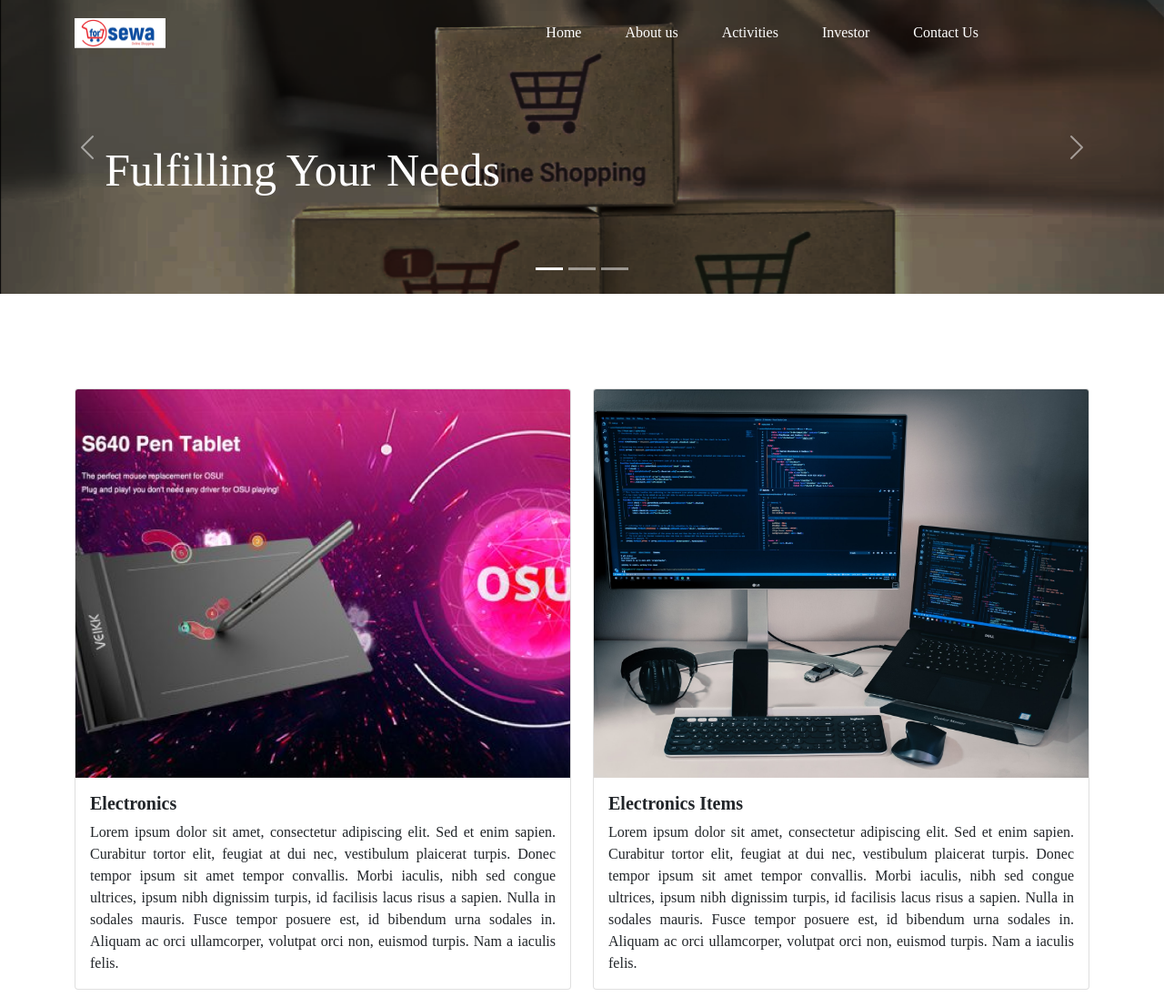
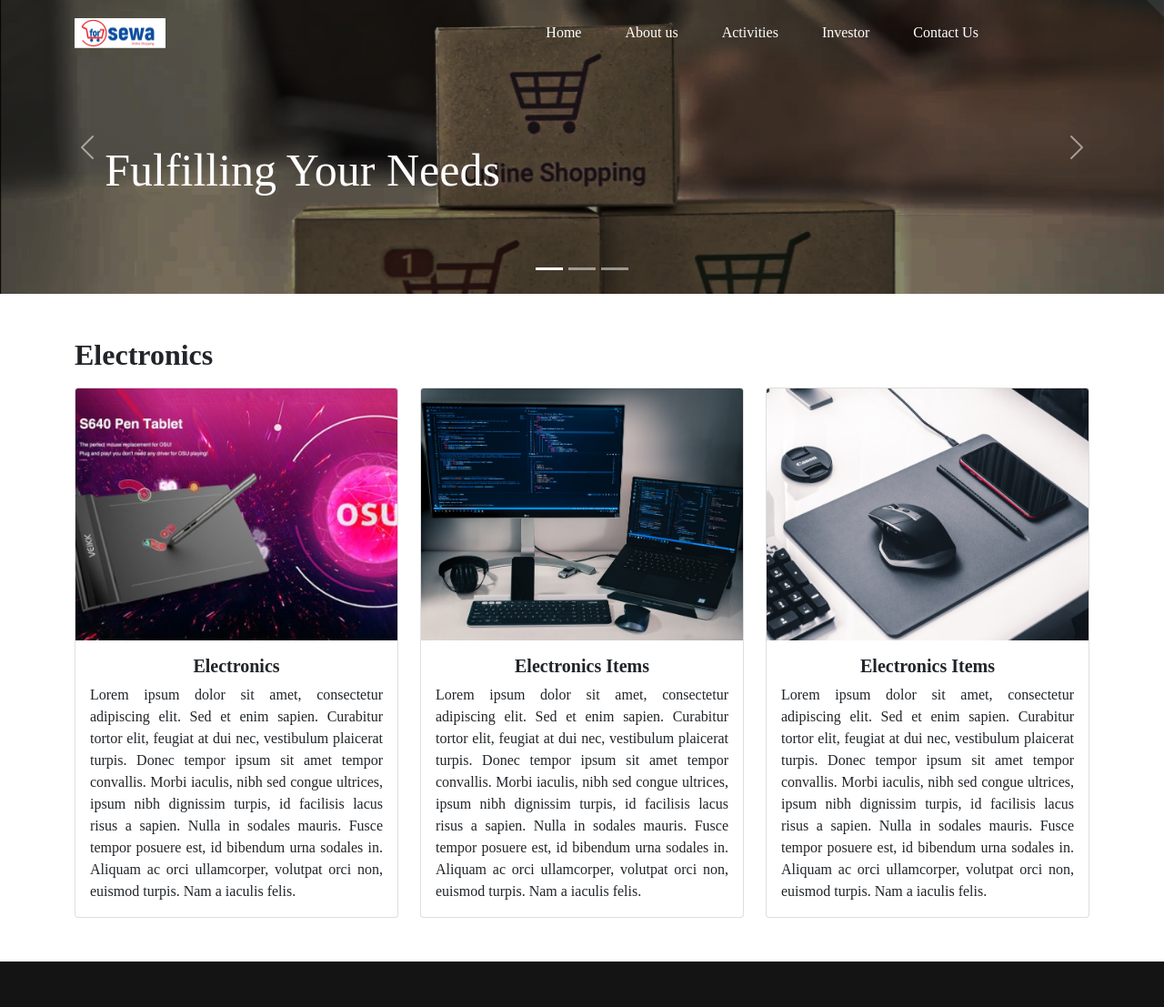
Before and after one commit to Birajramtel/for_sewa, a PHP site: page /electronics.php in a window 1280 px wide. Shown: the top 1107 px of the page at 91% size. Run offline with PHP 8.4, Linux system fonts and the light colour scheme; some libraries are stand-ins or nearby versions; some web fonts are replaced.

Commit message:
Changes made in Electronic page

```diff
--- a/electronics.php
+++ b/electronics.php
@@ -13,15 +13,15 @@
     <!-- Section Opened -->
     <section>
         <!-- About Us page Opened -->
-        <h1 class="text-white pt-5">Construction</h1>
         <!-- About Us page Closed -->
         <div class="container">
+            <h2 class="pt-5 pb-2"><strong>Electronics</strong></h2>
             <div class="row row-cols-1 row-cols-md-2 g-4">
-                <div class="col-md-6">
+                <div class="col-md-4">
                     <div class="card">
                         <img src="img/electronics_1.png" class="card-img-top" alt="Electronics">
                         <div class="card-body">
-                            <h5 class="card-title Header_2"><strong>Electronics</strong></h5>
+                            <h5 class="card-title Header_2 text-center"><strong>Electronics</strong></h5>
                             <p class="card-text para_align">
                                 Lorem ipsum dolor sit amet, consectetur adipiscing elit. Sed et enim sapien. Curabitur
                                 tortor elit, feugiat at dui nec, vestibulum plaicerat turpis. Donec tempor ipsum sit
@@ -33,11 +33,11 @@
                         </div>
                     </div>
                 </div>
-                <div class="col-md-6">
+                <div class="col-md-4">
                     <div class="card">
                         <img src="img/electronics_2.png" class="card-img-top" alt="Electronics">
                         <div class="card-body">
-                            <h5 class="card-title Header_2"><strong>Electronics Items</strong></h5>
+                            <h5 class="card-title Header_2 text-center"><strong>Electronics Items</strong></h5>
                             <p class="card-text para_align">
                                 Lorem ipsum dolor sit amet, consectetur adipiscing elit. Sed et enim sapien. Curabitur
                                 tortor elit, feugiat at dui nec, vestibulum plaicerat turpis. Donec tempor ipsum sit
@@ -49,11 +49,11 @@
                         </div>
                     </div>
                 </div>
-                <div class="col-md-6">
+                <div class="col-md-4">
                     <div class="card">
                         <img src="img/electronics_3.png" class="card-img-top" alt="Electronics">
                         <div class="card-body">
-                            <h5 class="card-title Header_2"><strong>Electronics Items</strong></h5>
+                            <h5 class="card-title Header_2 text-center"><strong>Electronics Items</strong></h5>
                             <p class="card-text para_align pb-0">
                                 Lorem ipsum dolor sit amet, consectetur adipiscing elit. Sed et enim sapien. Curabitur
                                 tortor elit, feugiat at dui nec, vestibulum plaicerat turpis. Donec tempor ipsum sit
@@ -65,7 +65,7 @@
                         </div>
                     </div>
                 </div>
-                <div class="col-md-6">
+                <!-- <div class="col-md-6">
                     <div class="card">
                         <img src="img/electronics_4.png" class="card-img-top" alt="Electronics">
                         <div class="card-body">
@@ -80,7 +80,7 @@
                             </p>
                         </div>
                     </div>
-                </div>
+                </div> -->
             </div>
         </div>
     </section>
```
